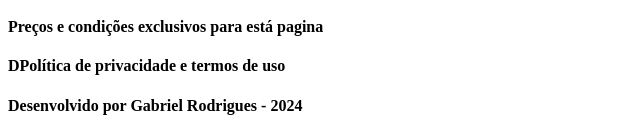
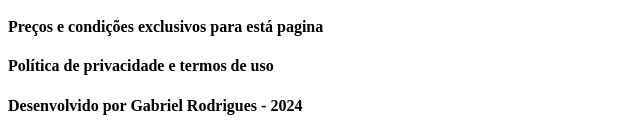
Before and after one commit to gabriel-rodrigues02/Fundamentos-Sistema-Web-Fase01, a plain HTML site: page index.html in a window 1280 px wide. Shown: the part 3530-3663 px from the top of the page, 0-640 px from the left. Drawn offline with Linux system fonts and the light colour scheme.

Commit message:
Atualizar o index.html

```diff
--- a/index.html
+++ b/index.html
@@ -87,7 +87,7 @@
         <h2>Estamos localizado: Rua Ministro Salgado Filho,123 - Jd Paineras - Sorocaba/SP - Brasil </h2>
         <h2>Horário de Funcionamento: 8 às 22 hrs </h2>
         <h4>Preços e condições exclusivos para está pagina </h4>
-        <h4>DPolítica de privacidade e termos de uso </h4>
+        <h4>Política de privacidade e termos de uso </h4>
         <h4>Desenvolvido por Gabriel Rodrigues - 2024 </h4>
     </footer>
 
```
